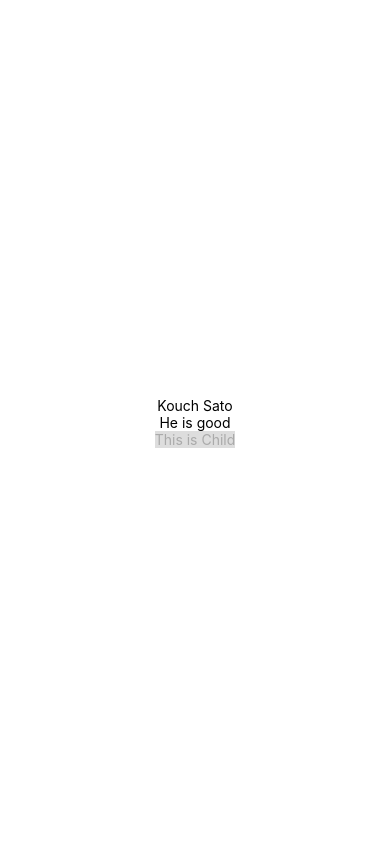
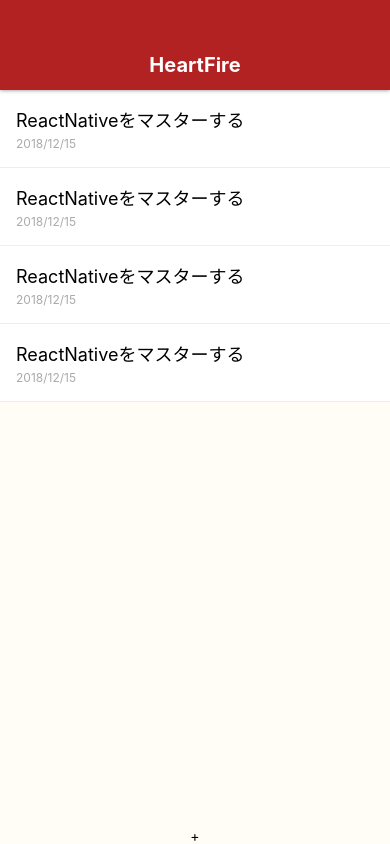
Before and after one commit to Kouch-Sato/reactnative-practice, a React Native app: screen / in a window 390 px wide. Built offline with nearby package versions, Linux system fonts and the light colour scheme.

Commit message:
create view of lists

```diff
--- a/App.js
+++ b/App.js
@@ -1,15 +1,40 @@
 import React from 'react';
 import { StyleSheet, Text, View } from 'react-native';
 
-import BodyText from './src/elements/BodyText';
 
 export default class App extends React.Component {
   render() {
     return (
       <View style={styles.container}>
-        <Text>Kouch Sato</Text>
-        <Text>He is good</Text>
-        <BodyText>This is Child</BodyText>
+
+        <View style={styles.header}>
+          <View>
+            <Text style={styles.headerTitle}>HeartFire</Text>
+          </View>
+        </View>
+
+        <View style={styles.todoList}>
+          <View style={styles.todoListItem}>
+            <Text style={styles.todoTitle}>ReactNativeをマスターする</Text>
+            <Text style={styles.todoDate}>2018/12/15</Text>
+          </View>
+          <View style={styles.todoListItem}>
+            <Text style={styles.todoTitle}>ReactNativeをマスターする</Text>
+            <Text style={styles.todoDate}>2018/12/15</Text>
+          </View>
+          <View style={styles.todoListItem}>
+            <Text style={styles.todoTitle}>ReactNativeをマスターする</Text>
+            <Text style={styles.todoDate}>2018/12/15</Text>
+          </View>
+          <View style={styles.todoListItem}>
+            <Text style={styles.todoTitle}>ReactNativeをマスターする</Text>
+            <Text style={styles.todoDate}>2018/12/15</Text>
+          </View>
+        </View>
+
+        <View>
+          <Text>+</Text>
+        </View>
       </View>
     );
   }
@@ -18,8 +43,48 @@
 const styles = StyleSheet.create({
   container: {
     flex: 1,
-    backgroundColor: '#fff',
+    backgroundColor: '#fffdf6',
     alignItems: 'center',
     justifyContent: 'center',
+    paddingTop: 90,
   },
+  header: {
+    position: 'absolute',
+    top: 0,
+    left: 0,
+    right: 0,
+    height: 90,
+    paddingTop: 40,
+    backgroundColor: 'firebrick',
+    justifyContent: 'center',
+    alignItems: 'center',
+    shadowColor: 'black',
+    shadowOffset: {width:0, height: 0},
+    shadowOpacity: 0.5,
+    shadowRadius: 4,
+    zIndex: 10,
+  },
+  headerTitle: {
+    color: 'white',
+    fontSize: 20,
+    fontWeight: 'bold',
+  },
+  todoList: {
+    width: '100%',
+    flex: 1,
+  },
+  todoListItem: {
+    padding: 16,
+    borderBottomColor: '#eee',
+    borderBottomWidth: 1,
+    backgroundColor: '#fff',
+  },
+  todoTitle: {
+    fontSize: 18,
+    paddingBottom: 4,
+  },
+  todoDate: {
+    fontSize: 12,
+    color: '#aaa',
+  }
 });
```
